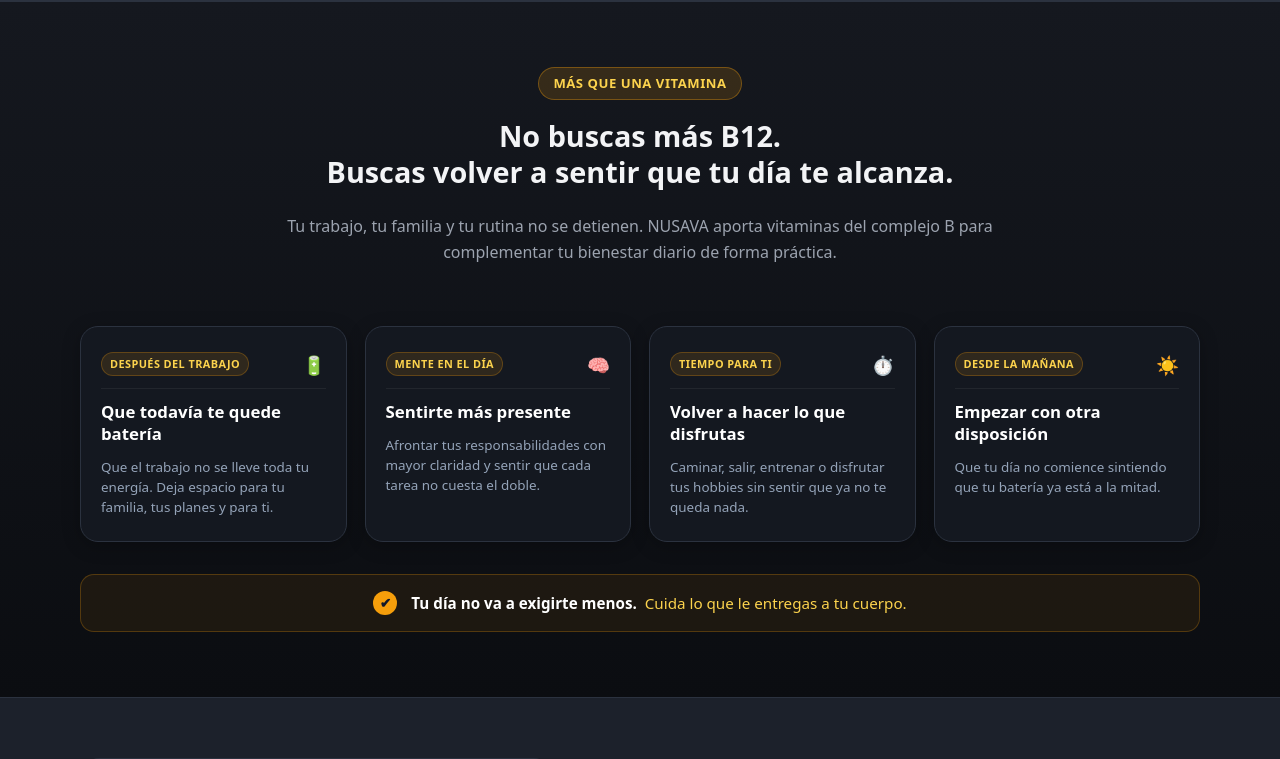
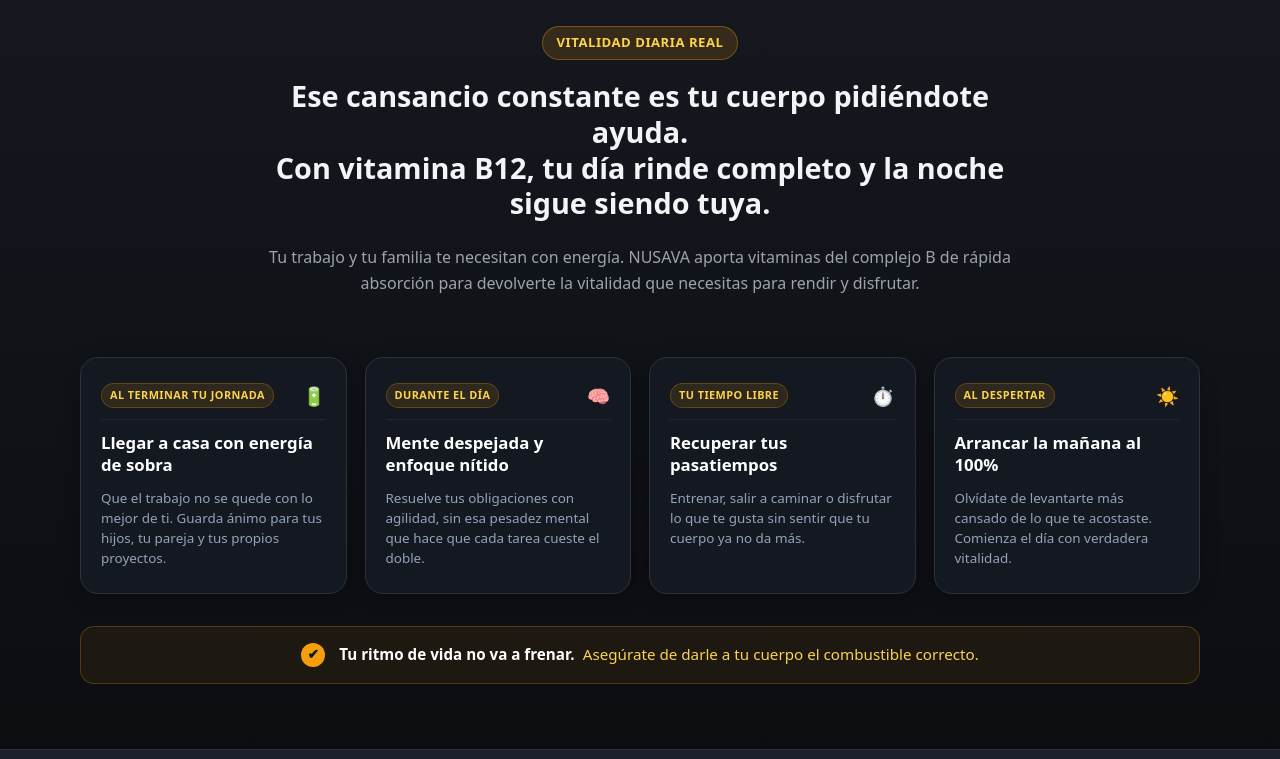
Before and after one commit to cj4452-stack/nusava-store, an Astro site: page / in a window 1280 px wide. Shown: the part 1327-2086 px from the top of the page. Built offline with nearby package versions, Linux system fonts and the light colour scheme; Astro itself is replaced by a stand-in of ours.

Commit message:
feat: implementar Opcion 2 (Ese cansancio constante es tu cuerpo pidiendote ayuda con vitamina B12)

```diff
--- a/src/pages/index.astro
+++ b/src/pages/index.astro
@@ -1065,19 +1065,19 @@ const defaultPack = product.packs[1]; // Combo 2x1
           <h1 class="product-title">{product.name}</h1>
           <p class="product-tagline">{product.tagline}</p>
 
-          <!-- Caja de Enfoque Principal (Competidor Hook: Más que una Vitamina) -->
+          <!-- Caja de Enfoque Principal (Opción 2: Tu cuerpo pidiendo ayuda + B12) -->
           <div class="competitor-focus-box">
             <div class="focus-box-header">
-              <span class="focus-badge">MÁS QUE UNA VITAMINA</span>
-              <strong>No buscas más B12. Buscas volver a sentir que tu día te alcanza.</strong>
+              <span class="focus-badge">VITALIDAD DIARIA REAL</span>
+              <strong>Ese cansancio constante es tu cuerpo pidiéndote ayuda.</strong>
             </div>
             <p class="focus-stat-text">
-              Tu trabajo, tu familia y tu rutina no se detienen. NUSAVA aporta vitaminas del complejo B para complementar tu bienestar diario de forma práctica.
+              Con <strong>vitamina B12 líquida sublingual</strong>, tu día rinde completo y la noche sigue siendo tuya para disfrutar.
             </p>
             <div class="focus-bullets">
-              <div>🔋 <strong>Que todavía te quede batería:</strong> Que el trabajo no se lleve toda tu energía. Deja espacio para ti y tu familia.</div>
-              <div>🧠 <strong>Sentirte más presente:</strong> Afrontar responsabilidades con mayor claridad mental y enfoque sostenido.</div>
-              <div>☀️ <strong>Empezar con otra disposición:</strong> Que tu día no arranque sintiendo que tu batería ya está a la mitad.</div>
+              <div>🔋 <strong>Llegar a casa con energía de sobra:</strong> Que el trabajo no se quede con lo mejor de ti. Guarda ánimo para tu familia y tus proyectos.</div>
+              <div>🧠 <strong>Mente despejada y enfoque nítido:</strong> Afrontar tus responsabilidades sin esa pesadez mental que hace que todo cueste el doble.</div>
+              <div>☀️ <strong>Arrancar la mañana al 100%:</strong> Olvídate de despertar sintiendo que tu batería ya arranca a la mitad.</div>
             </div>
           </div>
 
@@ -1165,73 +1165,73 @@ const defaultPack = product.packs[1]; // Combo 2x1
     </div>
   </div>
 
-  <!-- Sección Cuadrantes: Más que una Vitamina (Screenshot Competidor) -->
+  <!-- Sección Cuadrantes: Vitalidad Diaria Real (Opción 2) -->
   <section class="section-energia-dia">
     <div class="container">
       <div class="energia-header">
-        <span class="badge-pill badge-gold" style="margin-bottom: 8px;">MÁS QUE UNA VITAMINA</span>
-        <h2 class="section-title">No buscas más B12.<br />Buscas volver a sentir que tu día te alcanza.</h2>
+        <span class="badge-pill badge-gold" style="margin-bottom: 8px;">VITALIDAD DIARIA REAL</span>
+        <h2 class="section-title">Ese cansancio constante es tu cuerpo pidiéndote ayuda.<br />Con vitamina B12, tu día rinde completo y la noche sigue siendo tuya.</h2>
         <p class="section-desc">
-          Tu trabajo, tu familia y tu rutina no se detienen. NUSAVA aporta vitaminas del complejo B para complementar tu bienestar diario de forma práctica.
+          Tu trabajo y tu familia te necesitan con energía. NUSAVA aporta vitaminas del complejo B de rápida absorción para devolverte la vitalidad que necesitas para rendir y disfrutar.
         </p>
       </div>
 
       <div class="cuadrantes-grid">
-        <!-- Cuadrante 1: Después del trabajo -->
+        <!-- Cuadrante 1: Al terminar tu jornada -->
         <div class="cuadrante-card">
           <div class="cuadrante-top">
-            <span class="cuadrante-pill">DESPUÉS DEL TRABAJO</span>
+            <span class="cuadrante-pill">AL TERMINAR TU JORNADA</span>
             <span class="cuadrante-icon">🔋</span>
           </div>
-          <h3 class="cuadrante-title">Que todavía te quede batería</h3>
+          <h3 class="cuadrante-title">Llegar a casa con energía de sobra</h3>
           <p class="cuadrante-desc">
-            Que el trabajo no se lleve toda tu energía. Deja espacio para tu familia, tus planes y para ti.
+            Que el trabajo no se quede con lo mejor de ti. Guarda ánimo para tus hijos, tu pareja y tus propios proyectos.
           </p>
         </div>
 
-        <!-- Cuadrante 2: Mente en el día -->
+        <!-- Cuadrante 2: Durante el día -->
         <div class="cuadrante-card">
           <div class="cuadrante-top">
-            <span class="cuadrante-pill">MENTE EN EL DÍA</span>
+            <span class="cuadrante-pill">DURANTE EL DÍA</span>
             <span class="cuadrante-icon">🧠</span>
           </div>
-          <h3 class="cuadrante-title">Sentirte más presente</h3>
+          <h3 class="cuadrante-title">Mente despejada y enfoque nítido</h3>
           <p class="cuadrante-desc">
-            Afrontar tus responsabilidades con mayor claridad y sentir que cada tarea no cuesta el doble.
+            Resuelve tus obligaciones con agilidad, sin esa pesadez mental que hace que cada tarea cueste el doble.
           </p>
         </div>
 
-        <!-- Cuadrante 3: Tiempo para ti -->
+        <!-- Cuadrante 3: Tu tiempo libre -->
         <div class="cuadrante-card">
           <div class="cuadrante-top">
-            <span class="cuadrante-pill">TIEMPO PARA TI</span>
+            <span class="cuadrante-pill">TU TIEMPO LIBRE</span>
             <span class="cuadrante-icon">⏱️</span>
           </div>
-          <h3 class="cuadrante-title">Volver a hacer lo que disfrutas</h3>
+          <h3 class="cuadrante-title">Recuperar tus pasatiempos</h3>
           <p class="cuadrante-desc">
-            Caminar, salir, entrenar o disfrutar tus hobbies sin sentir que ya no te queda nada.
+            Entrenar, salir a caminar o disfrutar lo que te gusta sin sentir que tu cuerpo ya no da más.
           </p>
         </div>
 
-        <!-- Cuadrante 4: Desde la mañana -->
+        <!-- Cuadrante 4: Al despertar -->
         <div class="cuadrante-card">
           <div class="cuadrante-top">
-            <span class="cuadrante-pill">DESDE LA MAÑANA</span>
+            <span class="cuadrante-pill">AL DESPERTAR</span>
             <span class="cuadrante-icon">☀️</span>
           </div>
-          <h3 class="cuadrante-title">Empezar con otra disposición</h3>
+          <h3 class="cuadrante-title">Arrancar la mañana al 100%</h3>
           <p class="cuadrante-desc">
-            Que tu día no comience sintiendo que tu batería ya está a la mitad.
+            Olvídate de levantarte más cansado de lo que te acostaste. Comienza el día con verdadera vitalidad.
           </p>
         </div>
       </div>
 
-      <!-- Barra inferior destacada de la captura -->
+      <!-- Barra inferior destacada -->
       <div class="cuadrante-callout-bar">
         <span class="callout-check">✔</span>
         <div class="callout-text">
-          <strong>Tu día no va a exigirte menos.</strong>
-          <span>Cuida lo que le entregas a tu cuerpo.</span>
+          <strong>Tu ritmo de vida no va a frenar.</strong>
+          <span>Asegúrate de darle a tu cuerpo el combustible correcto.</span>
         </div>
       </div>
     </div>
--- a/src/products/nusava/config.ts
+++ b/src/products/nusava/config.ts
@@ -3,7 +3,7 @@ import type { ProductConfig } from '../types';
 export const nusavaConfig: ProductConfig = {
   slug: 'nusava-b12',
   name: '2x1 | Nusava® Complejo de Vitamina B12 + B6 + B1',
-  tagline: 'Tu trabajo, tu familia y tu rutina no se detienen. NUSAVA aporta vitaminas del complejo B para complementar tu bienestar diario de forma práctica.',
+  tagline: 'Ese cansancio constante es tu cuerpo pidiéndote ayuda. Con vitamina B12, tu día rinde completo y la noche sigue siendo tuya.',
   volume: '60 ml por frasco (120 ml en Combo 2x1)',
   flavor: 'Sabor Frambuesa Natural',
   badges: ['Vegano 100%', 'Sin Gluten', 'Non-GMO', 'Absorción Sublingual Rápida', 'Pago Contra Entrega'],
```
